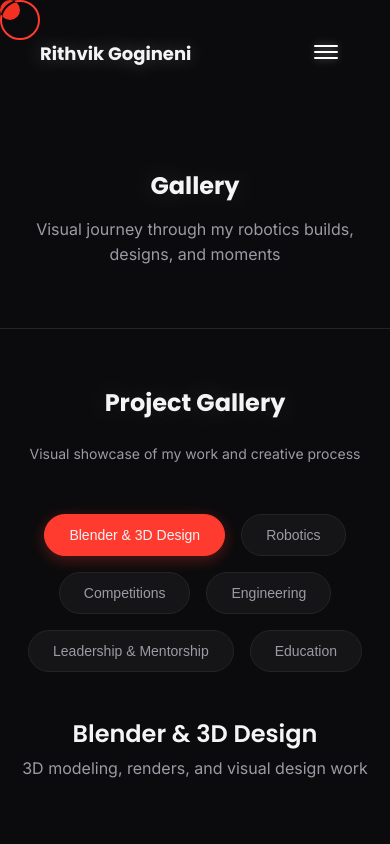
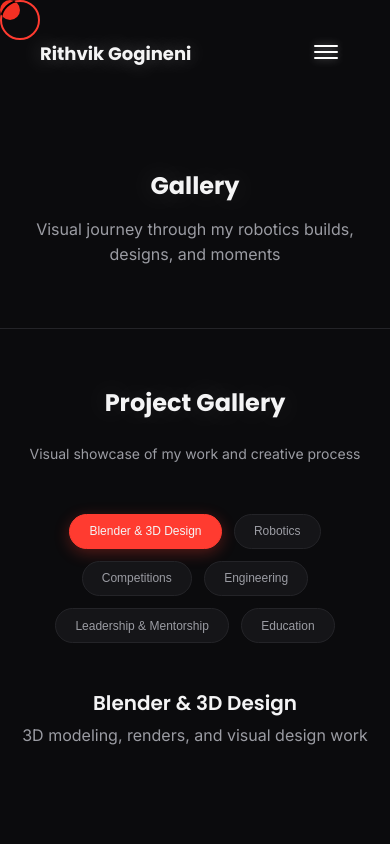
Before and after one commit to RithvikGogineni/my-portfolio, a React (Vite) app: page /gallery in a window 390 px wide. Shown: the top 844 px of the page. Built offline with nearby package versions, Linux system fonts and the light colour scheme.

Commit message:
Add mobile responsive styles for gallery tabs

```diff
--- a/src/index.css
+++ b/src/index.css
@@ -3445,6 +3445,19 @@ a:hover {
     height: 200px;
   }
 
+  .gallery-section-tabs {
+    gap: 0.75rem;
+  }
+
+  .gallery-tab {
+    padding: 0.6rem 1.2rem;
+    font-size: var(--font-size-xs);
+  }
+
+  .gallery-section-title {
+    font-size: var(--font-size-xl);
+  }
+
   .contact-form-container {
     padding: 1.5rem;
   }
```
